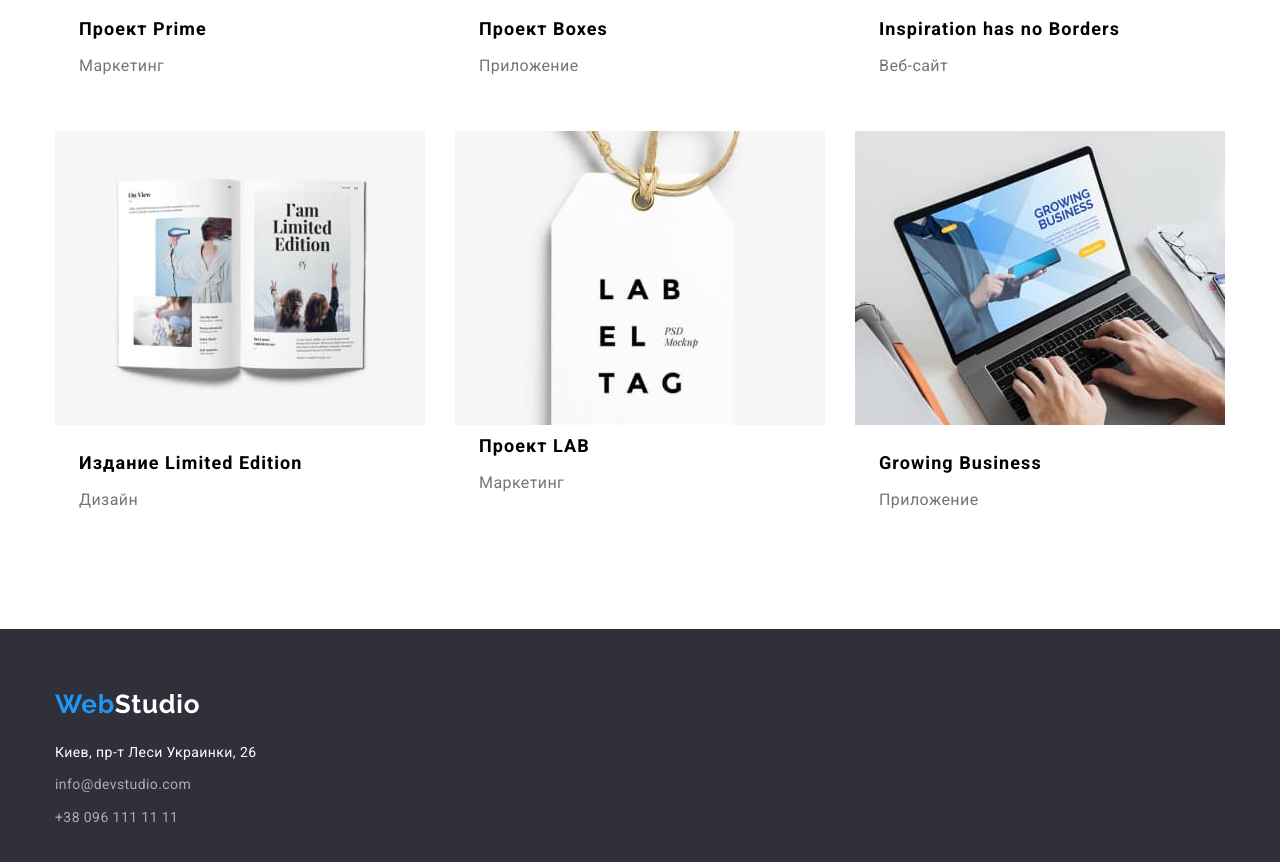
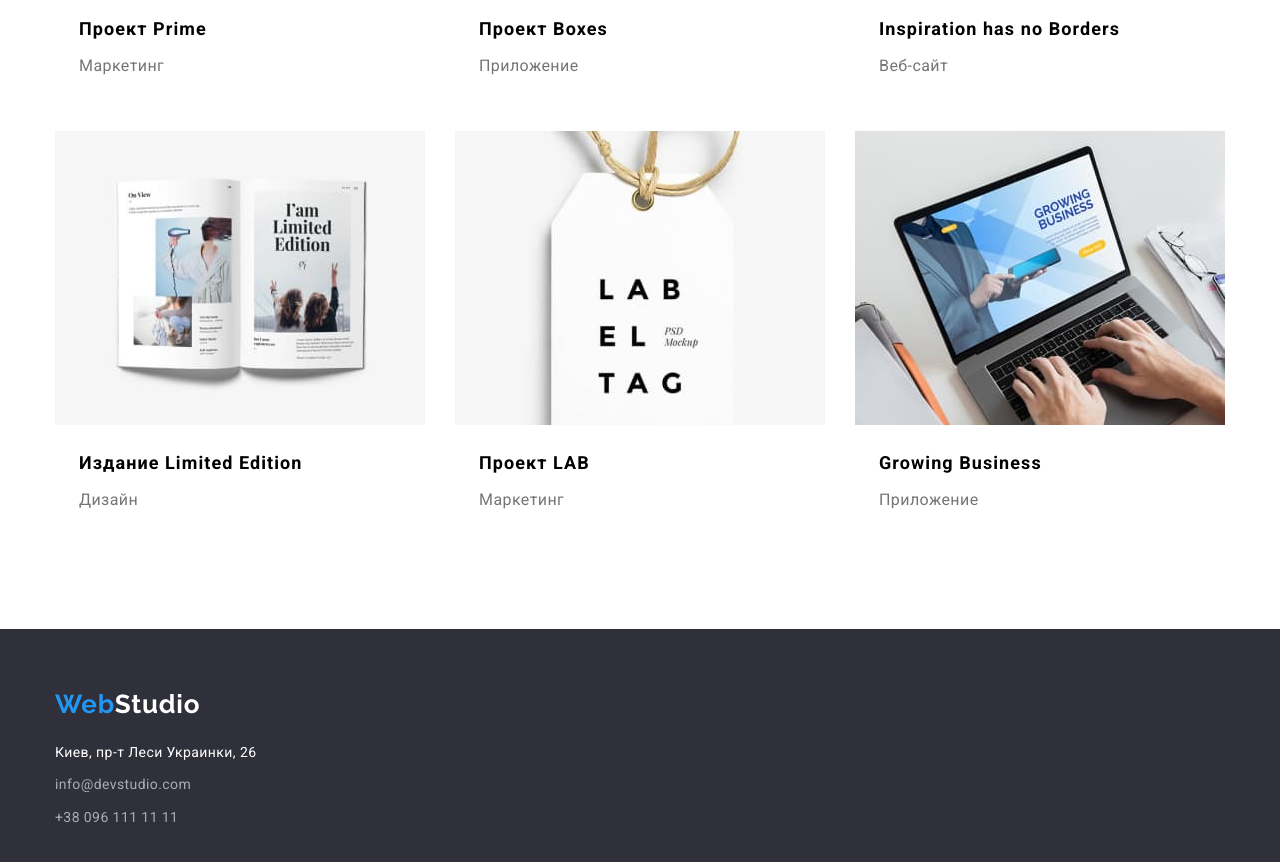
Before and after one commit to Volodymyr1974/goit-markup-hw-03, a plain HTML site: page portfolio.html in a window 1280 px wide. Shown: the part 1000-1862 px from the top of the page. Drawn offline with nearby package versions, Linux system fonts and the light colour scheme.

Commit message:
виправляє баги в портфоліо

```diff
--- a/css/styles.css
+++ b/css/styles.css
@@ -359,9 +359,6 @@ body {
 }
 
 
-/* identical to box height, or 187% */
-
-
 /* Футер */
 
 .footer {
--- a/portfolio.html
+++ b/portfolio.html
@@ -93,7 +93,7 @@
                             <p class="portfolio-text">Дизайн</p>
                         </div>
                     </li>
-                    <li class="item"> <img src="./images/marketing2.jpg" alt="виды работ" width="370">
+                    <li class="item"> <img src="./images/marketing2.jpg" class="portfolio-img" alt="виды работ" width="370">
                         <div class="portfolio-box">
                             <h2 class="portfolio-subject">Проект LAB</h2>
                             <p class="portfolio-text">Маркетинг</p>
```
